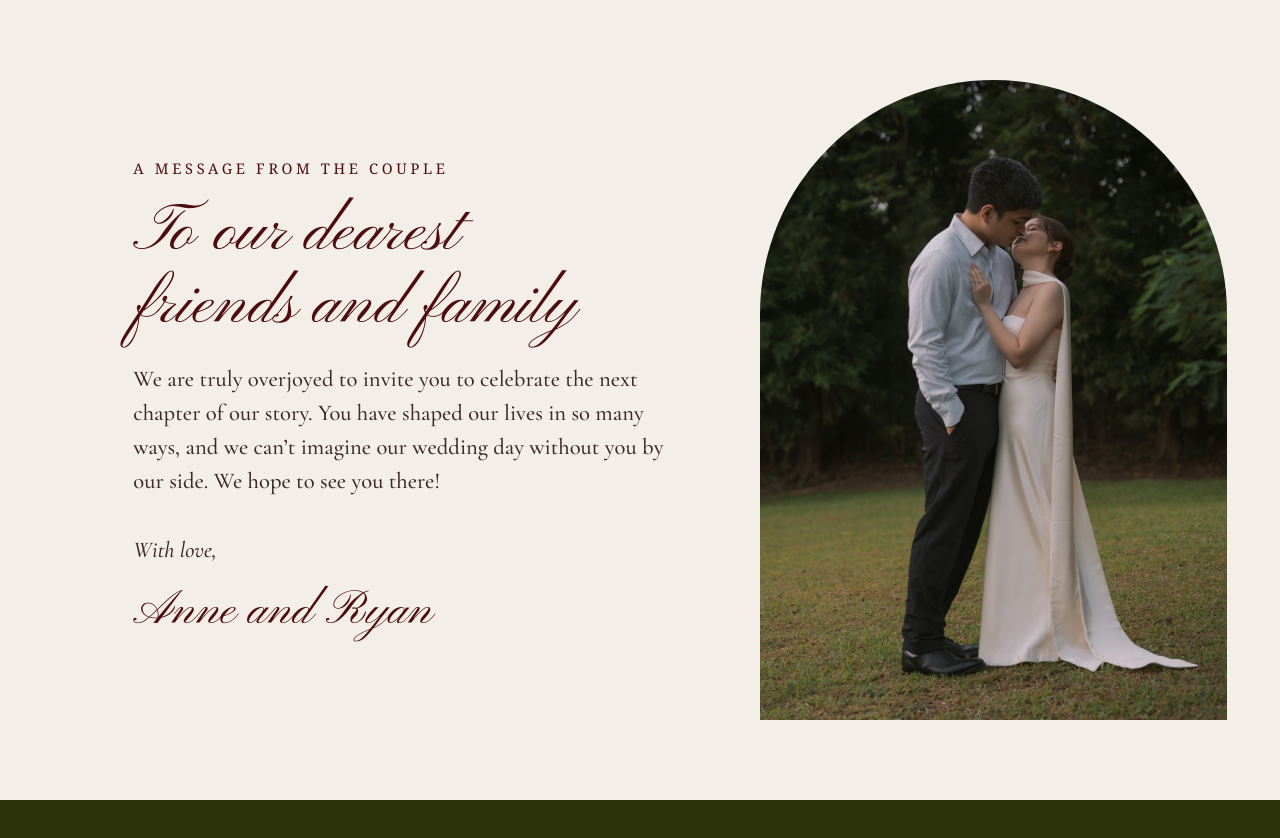
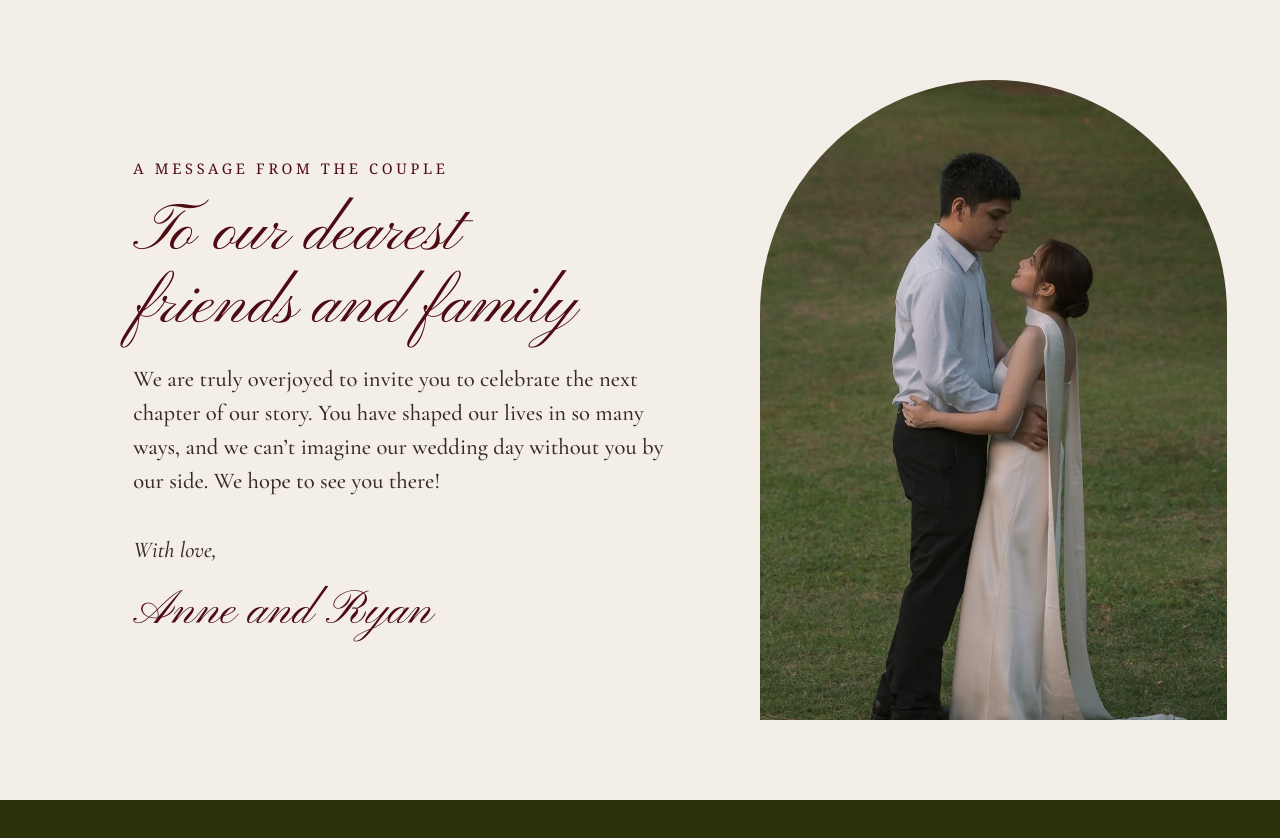
Before and after one commit to iamlura/anne-and-ryan-wedding, a plain HTML site: page anne-and-ryan-wedding/index.html in a window 1280 px wide. Shown: the part 860-1698 px from the top of the page. Drawn offline with nearby package versions, Linux system fonts and the light colour scheme; a web font is replaced by a local one.

Commit message:
Round 14: landing uses new arch photo + handoff

```diff
--- a/anne-and-ryan-wedding/index.html
+++ b/anne-and-ryan-wedding/index.html
@@ -45,7 +45,7 @@
         <p class="with">With love,</p>
         <p class="sig">Anne and Ryan</p>
       </div>
-      <img class="arch-photo" src="assets/img/couple-arch.jpg" alt="Anne and Ryan looking at each other under the trees" loading="lazy" data-fade>
+      <img class="arch-photo" src="assets/img/arch-photo.jpg" alt="Anne and Ryan looking at each other" loading="lazy" data-fade>
     </section>
 
     <section class="ww">
```
Also changed, not shown: 1 other file.
